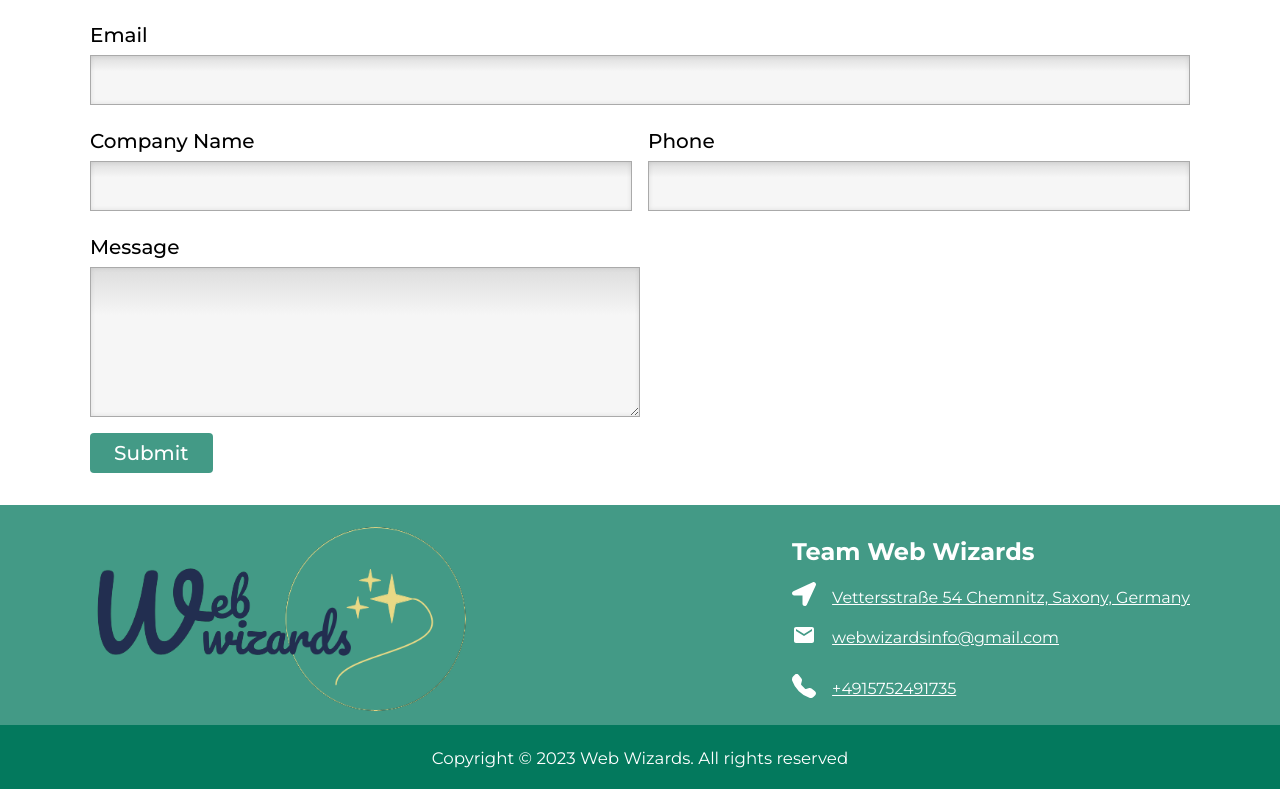
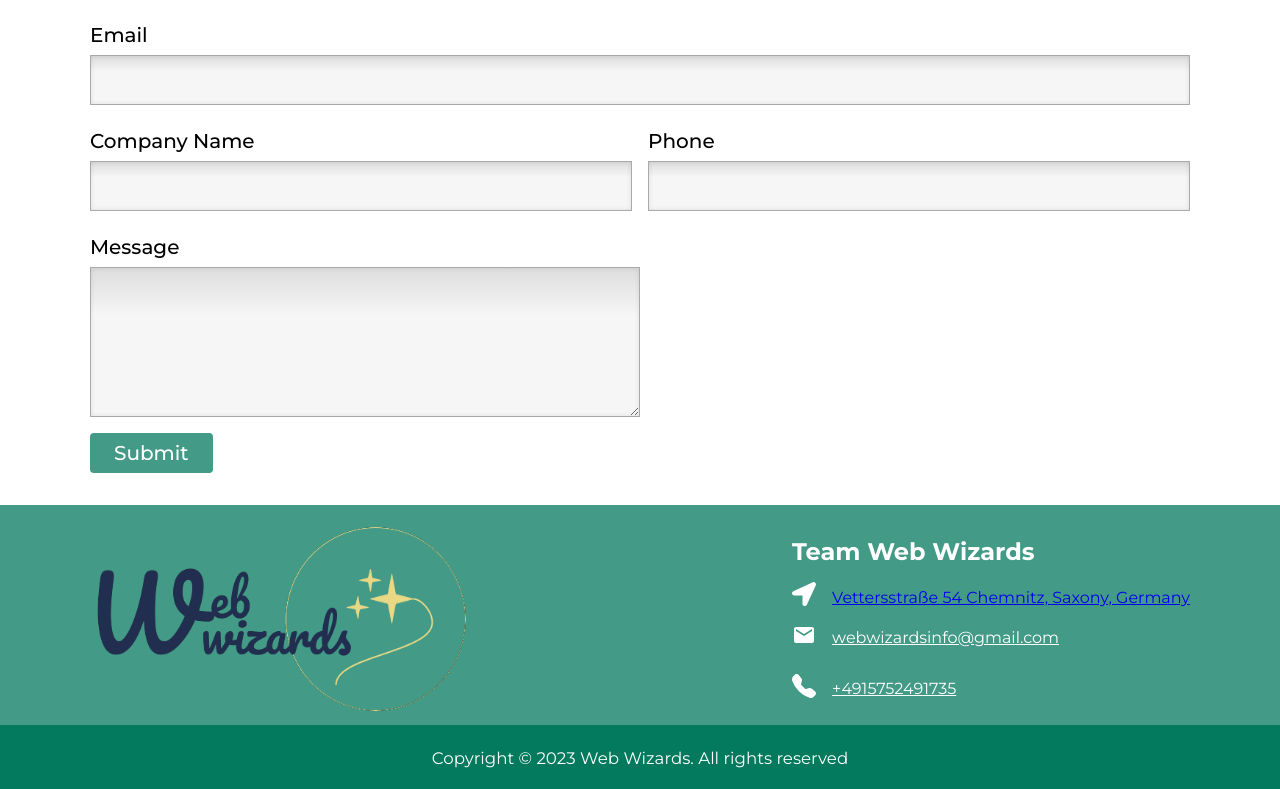
Before and after one commit to saroj2053/web-wizards, a React (Vite) app: page / in a window 1280 px wide. Shown: the part 2157-2946 px from the top of the page. Built offline with nearby package versions, Linux system fonts and the light colour scheme.

Commit message:
changes to footer

```diff
--- a/src/components/Footer/Footer.jsx
+++ b/src/components/Footer/Footer.jsx
@@ -26,7 +26,9 @@ const Footer = () => {
               <h2>
                 <FaLocationArrow />
               </h2>
-              <p>Vettersstraße 54 Chemnitz, Saxony, Germany</p>
+              <a href="https://shorturl.at/buHMN" target="_blank">
+                Vettersstraße 54 Chemnitz, Saxony, Germany
+              </a>
             </div>
             <div className={footerStyles.companyEmail}>
               <h2>
```
